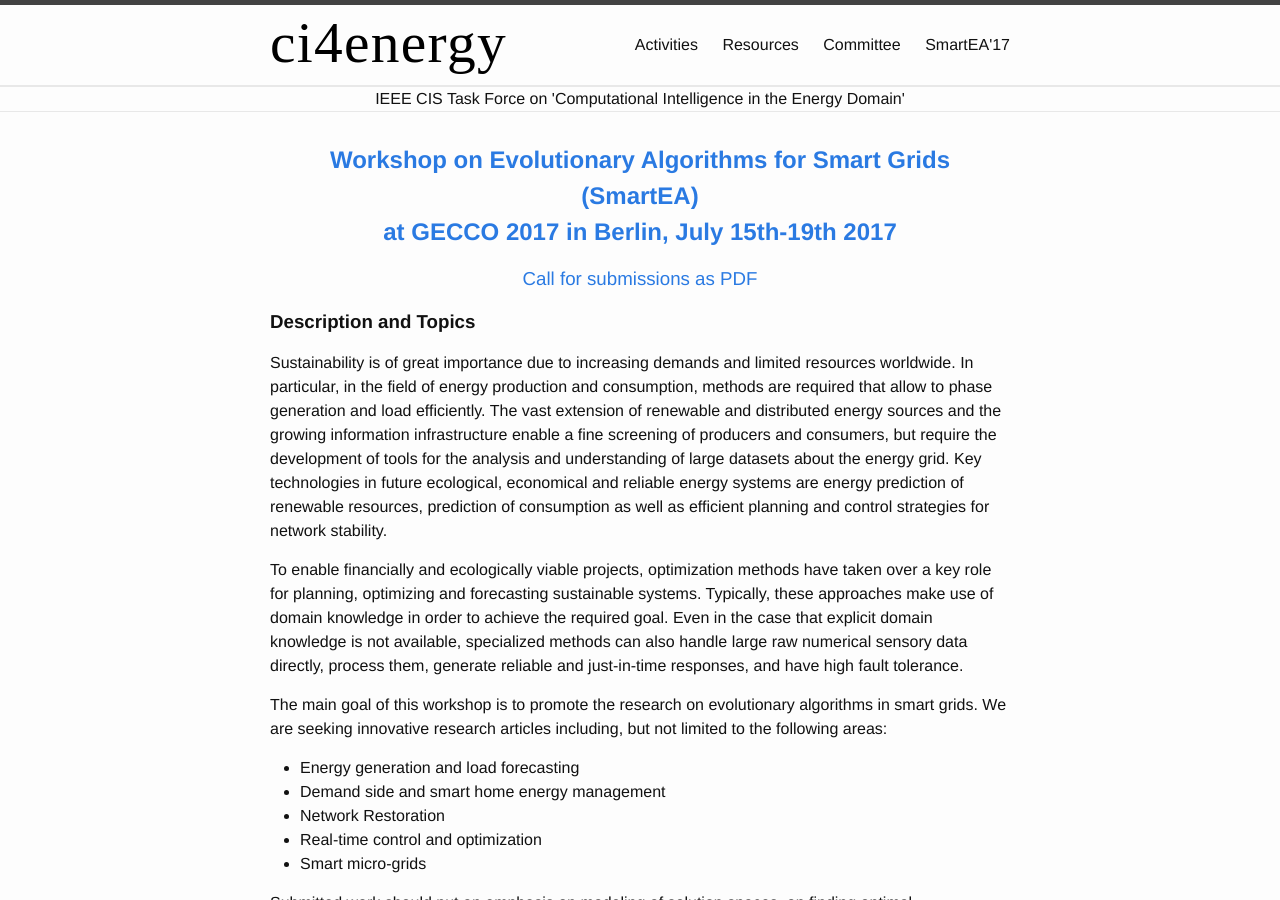
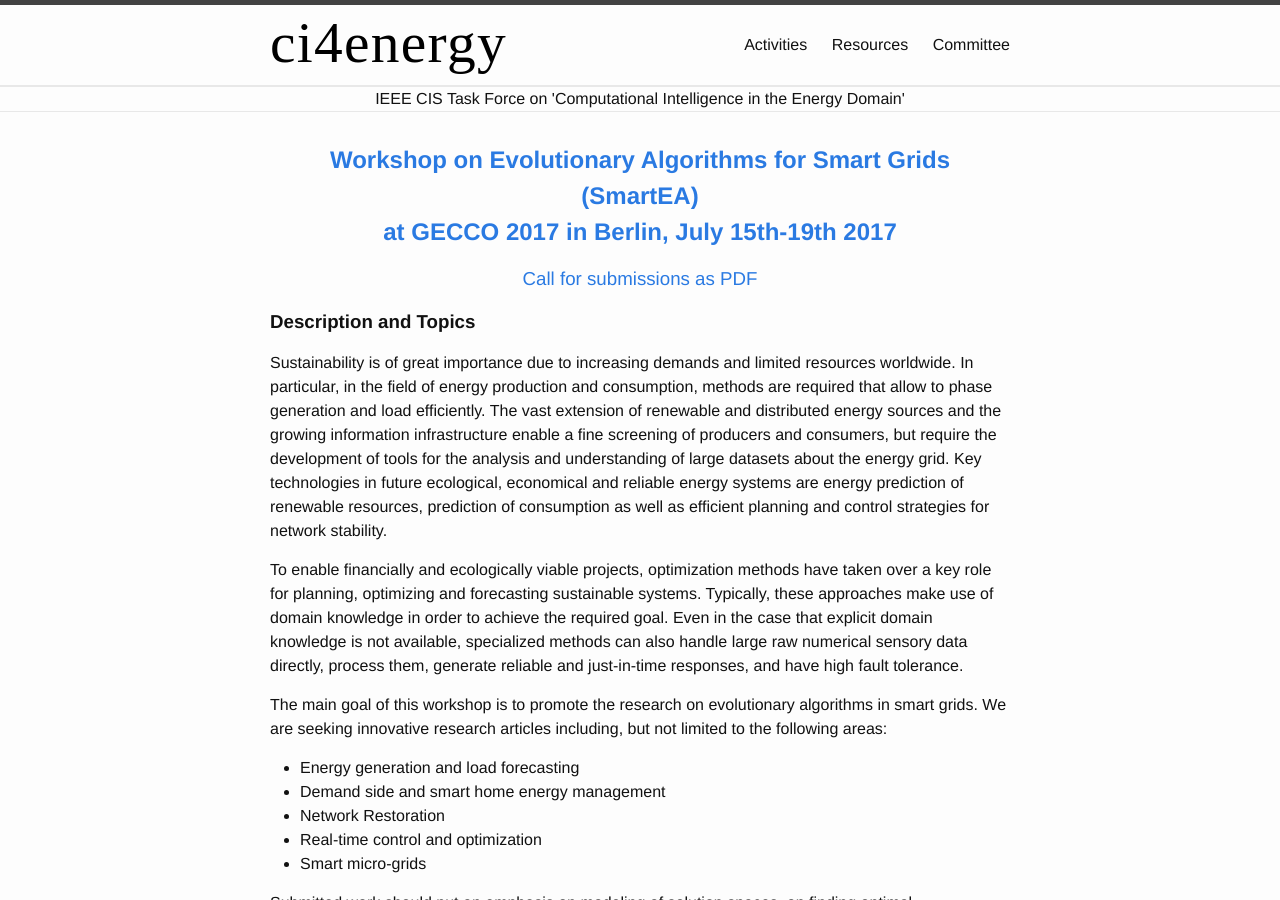
Before and after one commit to ci4energy/ci4energy.github.io, a Jekyll site: the page built from smartea.md, in a window 1280 px wide and 900 px high. Built offline with Jekyll 4.4.1, drawn with Linux system fonts in a browser that asks for light colours.

Commit message:
no message

```diff
--- a/smartea.md
+++ b/smartea.md
@@ -1,6 +1,6 @@
 ---
 layout: default
-title: SmartEA'17
+<!-- title: SmartEA'17 -->
 permalink: /smartEA/
 weight: 50
 ---
```
